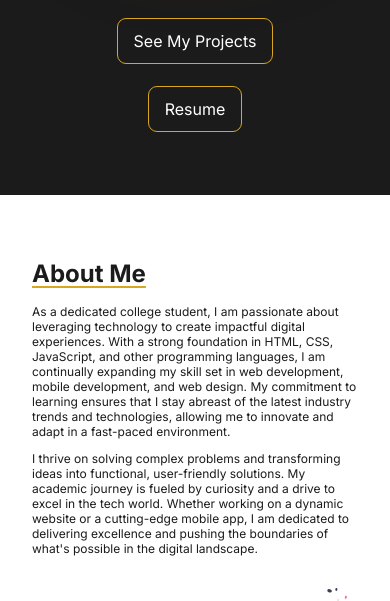
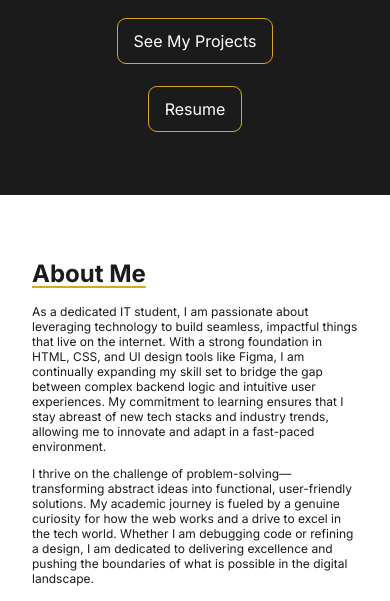
Before and after one commit to ongkassync/mariano-portfolio, a plain HTML site: page index.html in a window 390 px wide. Shown: the part 423-1024 px from the top of the page. Drawn offline with Linux system fonts and the light colour scheme.

Commit message:
fianlize the resume and index

```diff
--- a/css/style.css
+++ b/css/style.css
@@ -180,6 +180,11 @@ a,
   color: var(--gold);
 }
 
+.logo {
+    width: 800px;
+    display: block;
+}
+
 /* Hero Sections Starts Here */
 .hero-section {
   margin-top: clamp(8rem, 30vw, 10rem);
@@ -266,6 +271,7 @@ a,
 
 .about-desc p:nth-of-type(1) {
   margin-block-end: 0.75rem;
+  text-justify: auto;
 }
 
 /* Skills Starts Here */
--- a/index.html
+++ b/index.html
@@ -7,6 +7,7 @@
     <link rel="stylesheet" href="css/style.css" />
     <link rel="preconnect" href="https://fonts.googleapis.com" />
     <link rel="preconnect" href="https://fonts.gstatic.com" crossorigin />
+    <link rel="image/png" href="images/logo.png">
     <link
       href="https://fonts.googleapis.com/css2?family=Inter:wght@100..900&display=swap"
       rel="stylesheet"
@@ -19,6 +20,7 @@
       referrerpolicy="no-referrer"
     />
   </head>
+
   <body>
     <header class="home" id="home">
       <!-- Large Devices Menus -->
@@ -72,7 +74,7 @@
           <p class="intro">Exploring Technology, Inspiring Innovation</p>
         <div class="hero-buttons">
           <a class="cta btn" href="#projects">See My Projects</a>
-          <a class="cta btn" href="mariano_resume.pdf" target="_blank">Resume</a>
+          <a class="cta btn" href="Mariano Resume (1).pdf" target="_blank">Resume</a>
         </div>
       </div>
     </header>
@@ -84,22 +86,10 @@
           <div class="about-desc">
             <h2>About Me</h2>
             <p>
-              As a dedicated college student, I am passionate about leveraging
-              technology to create impactful digital experiences. With a strong
-              foundation in HTML, CSS, JavaScript, and other programming
-              languages, I am continually expanding my skill set in web
-              development, mobile development, and web design. My commitment to
-              learning ensures that I stay abreast of the latest industry trends
-              and technologies, allowing me to innovate and adapt in a
-              fast-paced environment.
+              As a dedicated IT student, I am passionate about leveraging technology to build seamless, impactful things that live on the internet. With a strong foundation in HTML, CSS, and UI design tools like Figma, I am continually expanding my skill set to bridge the gap between complex backend logic and intuitive user experiences. My commitment to learning ensures that I stay abreast of new tech stacks and industry trends, allowing me to innovate and adapt in a fast-paced environment.
             </p>
             <p>
-              I thrive on solving complex problems and transforming ideas into
-              functional, user-friendly solutions. My academic journey is fueled
-              by curiosity and a drive to excel in the tech world. Whether
-              working on a dynamic website or a cutting-edge mobile app, I am
-              dedicated to delivering excellence and pushing the boundaries of
-              what's possible in the digital landscape.
+              I thrive on the challenge of problem-solving—transforming abstract ideas into functional, user-friendly solutions. My academic journey is fueled by a genuine curiosity for how the web works and a drive to excel in the tech world. Whether I am debugging code or refining a design, I am dedicated to delivering excellence and pushing the boundaries of what is possible in the digital landscape.
             </p>
           </div>
           <img src="images/illustration2.svg" alt="" class="illustration" />
@@ -219,7 +209,7 @@
 </div>
 
       <!-- Certificates -->
-   <div class="certificates-wrapper " id="Certificates">
+   <div class="certificates-wrapper " id="certificates">
   <div class="certificate container">
     <h2>Certificates</h2>
 
```
Also changed, not shown: images/logo.png (added), images/mariano_resume.png (deleted), 1 other file.
